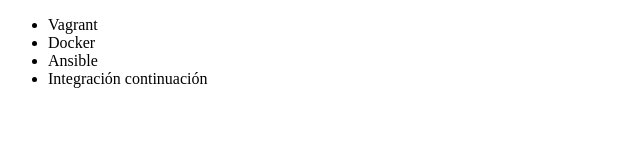
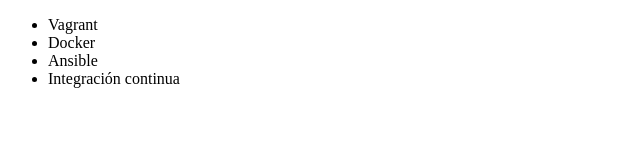
Before and after one commit to DiegoPadillaMoreno/Alura-git, a plain HTML site: page index.html in a window 1280 px wide. Shown: the full height of the page, 0-640 px from the left. Drawn offline with Linux system fonts and the light colour scheme.

Commit message:
Se cambia palabras, quitando tildes

```diff
--- a/index.html
+++ b/index.html
@@ -9,7 +9,7 @@
          <li> Vagrant </li>
          <li> Docker </li>
          <li> Ansible </li>
-         <li> Integración continuación </li>
+         <li> Integración continua </li>
      </ul>
 </body>
 </html>
```
